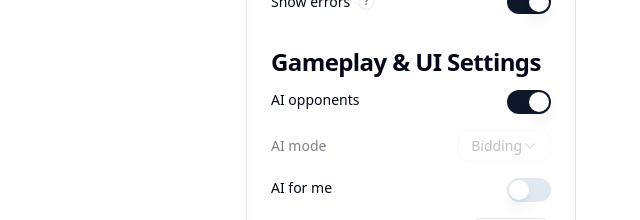
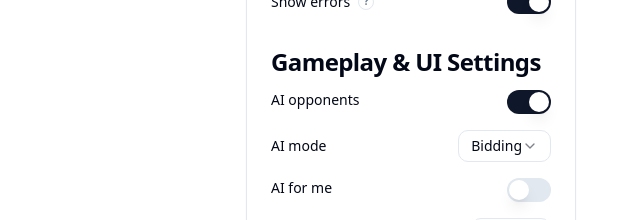
Before and after one commit to gsingh93/trick-taking-trainer, a React (Vite) app: page / in a window 1280 px wide. Shown: the part 1540-1760 px from the top of the page, without its empty margins (640-1280 px from the left). Built offline with nearby package versions, Linux system fonts and the light colour scheme; the HTML template or start-up script is replaced by a standard one.

Commit message:
Allow changing AI mode before the first trick

```diff
--- a/src/App.tsx
+++ b/src/App.tsx
@@ -1483,7 +1483,6 @@ export default function App() {
       pauseBeforeNextTrick={pauseBeforeNextTrick}
       setPauseBeforeNextTrick={setPauseBeforeNextTrick}
       handInProgress={handInProgress}
-      biddingActive={biddingActive}
       trump={trump}
       setTrump={setTrump}
       suitOrderMode={suitOrderMode}
--- a/src/components/SettingsCard.tsx
+++ b/src/components/SettingsCard.tsx
@@ -146,7 +146,6 @@ type SettingsCardProps = {
   pauseBeforeNextTrick: boolean;
   setPauseBeforeNextTrick: (value: boolean) => void;
   handInProgress: boolean;
-  biddingActive: boolean;
   trump: TrumpConfig;
   setTrump: Dispatch<SetStateAction<TrumpConfig>>;
   suitOrderMode: "bridge" | "poker";
@@ -201,7 +200,6 @@ export function SettingsCard(props: SettingsCardProps) {
     pauseBeforeNextTrick,
     setPauseBeforeNextTrick,
     handInProgress,
-    biddingActive,
     trump,
     setTrump,
     suitOrderMode,
@@ -410,12 +408,12 @@ export function SettingsCard(props: SettingsCardProps) {
       {
         key: "ai-mode",
         label: "AI mode",
-        className: handInProgress || biddingActive ? "opacity-50" : "",
+        className: handInProgress ? "opacity-50" : "",
         select: (
           <Select
             value={aiMode}
             onValueChange={(v) => setAiMode(v as "random" | "bidding")}
-            disabled={handInProgress || biddingActive}
+            disabled={handInProgress}
           >
             <SelectTrigger className="h-8">
               <SelectValue />
```
